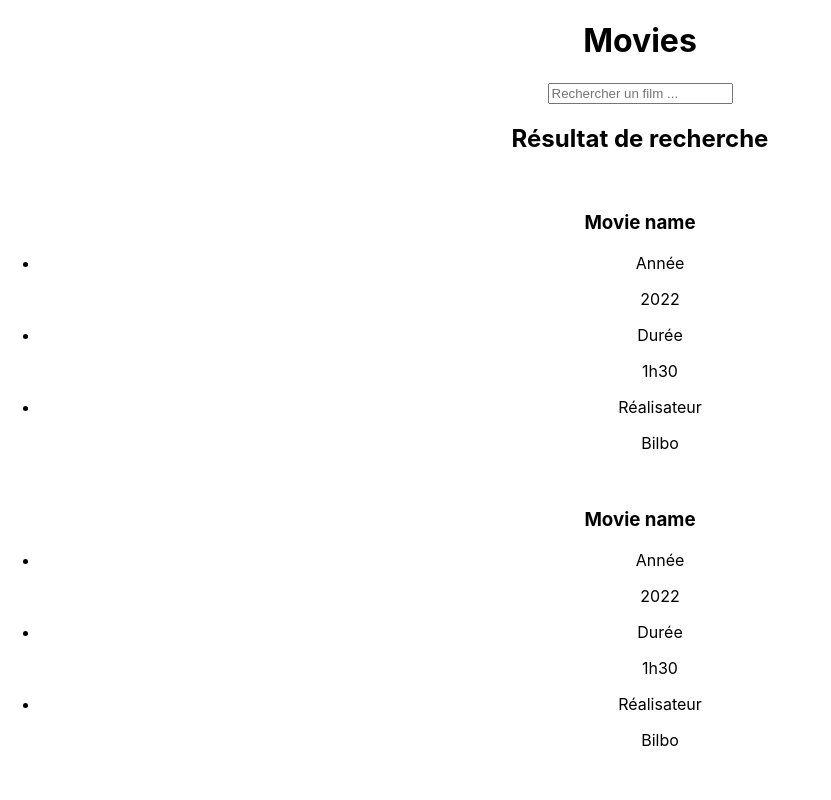
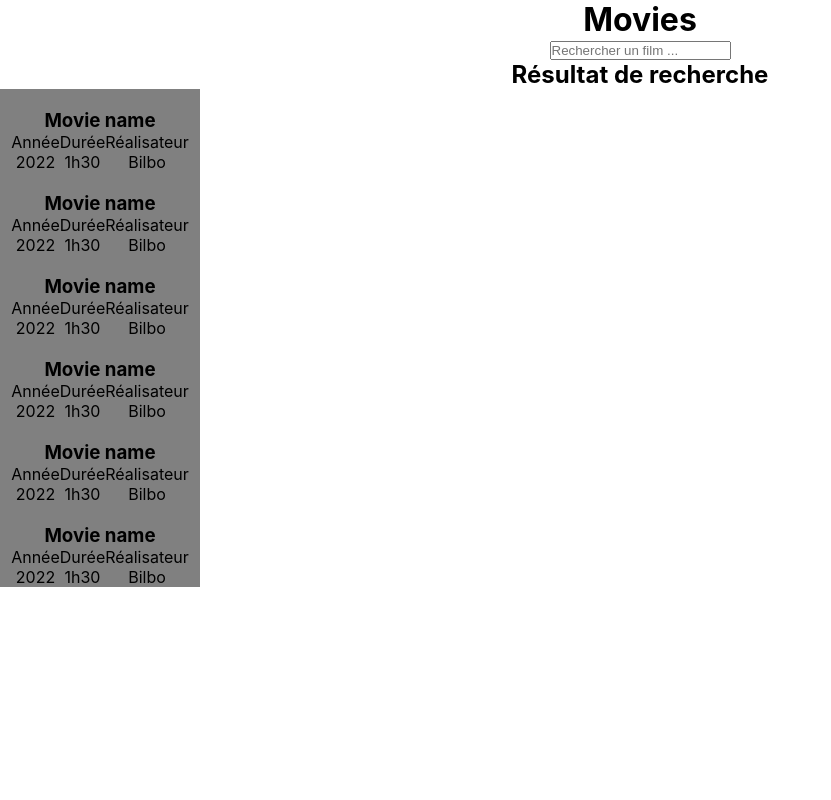
Before and after one commit to TimotheGonin/movies, a React (Create React App) app: page / in a window 1280 px wide. Shown: the top 800 px of the page, without its empty margins (0-831 px from the left). Built offline with nearby package versions, Linux system fonts and the light colour scheme.

Commit message:
🚧 add movieCard content + global style RESETCSS

```diff
--- a/src/components/MovieCard/index.jsx
+++ b/src/components/MovieCard/index.jsx
@@ -1,11 +1,17 @@
 import React from "react";
+import styled from "styled-components";
 
+/*
+  ┌─────────────────────────────────────────────────────────────────────────┐
+  │ JSX                                                                     │
+  └─────────────────────────────────────────────────────────────────────────┘
+ */
 const MovieCard = () => {
 	return (
-		<article>
+		<MovieCardContainer>
 			<img src="" alt="" />
 			<h3>Movie name</h3>
-			<ul>
+			<MoreInfo>
 				<li>
 					<p>Année</p>
 					<span>2022</span>
@@ -18,9 +24,26 @@ const MovieCard = () => {
 					<p>Réalisateur</p>
 					<span>Bilbo</span>
 				</li>
-			</ul>
-		</article>
+			</MoreInfo>
+		</MovieCardContainer>
 	);
 };
 
+/*
+  ┌─────────────────────────────────────────────────────────────────────────┐
+  │ STYLES                                                                  │
+  └─────────────────────────────────────────────────────────────────────────┘
+ */
+const MovieCardContainer = styled.article`
+	background-color: grey;
+	max-width: 200px;
+	max-height: 300px;
+`;
+
+const MoreInfo = styled.ul`
+	list-style-type: none;
+	display: flex;
+	justify-content: center;
+`;
+
 export default MovieCard;
--- a/src/index.js
+++ b/src/index.js
@@ -1,14 +1,16 @@
-import React from 'react';
-import ReactDOM from 'react-dom/client';
-import './index.css';
-import App from './App';
-import reportWebVitals from './reportWebVitals';
+import React from "react";
+import ReactDOM from "react-dom/client";
+import "./index.css";
+import GlobalStyles from "./styles/GlobalStyles";
+import App from "./App";
+import reportWebVitals from "./reportWebVitals";
 
-const root = ReactDOM.createRoot(document.getElementById('root'));
+const root = ReactDOM.createRoot(document.getElementById("root"));
 root.render(
-  <React.StrictMode>
-    <App />
-  </React.StrictMode>
+	<React.StrictMode>
+		<GlobalStyles />
+		<App />
+	</React.StrictMode>
 );
 
 // If you want to start measuring performance in your app, pass a function
--- /dev/null
+++ b/src/styles/GlobalStyles.jsx
@@ -0,0 +1,19 @@
+import { createGlobalStyle } from "styled-components";
+
+const GlobalStyle = createGlobalStyle`
+
+  *,
+::before,
+::after {
+  box-sizing: border-box;
+  padding: 0;
+  margin: 0;
+}
+
+.App {
+  min-height: 100vh;
+  height: 100vh;
+}
+`;
+
+export default GlobalStyle;
```
Also changed, not shown: src/containers/MovieCards/MovieCards.jsx (+12 -0 lines).
